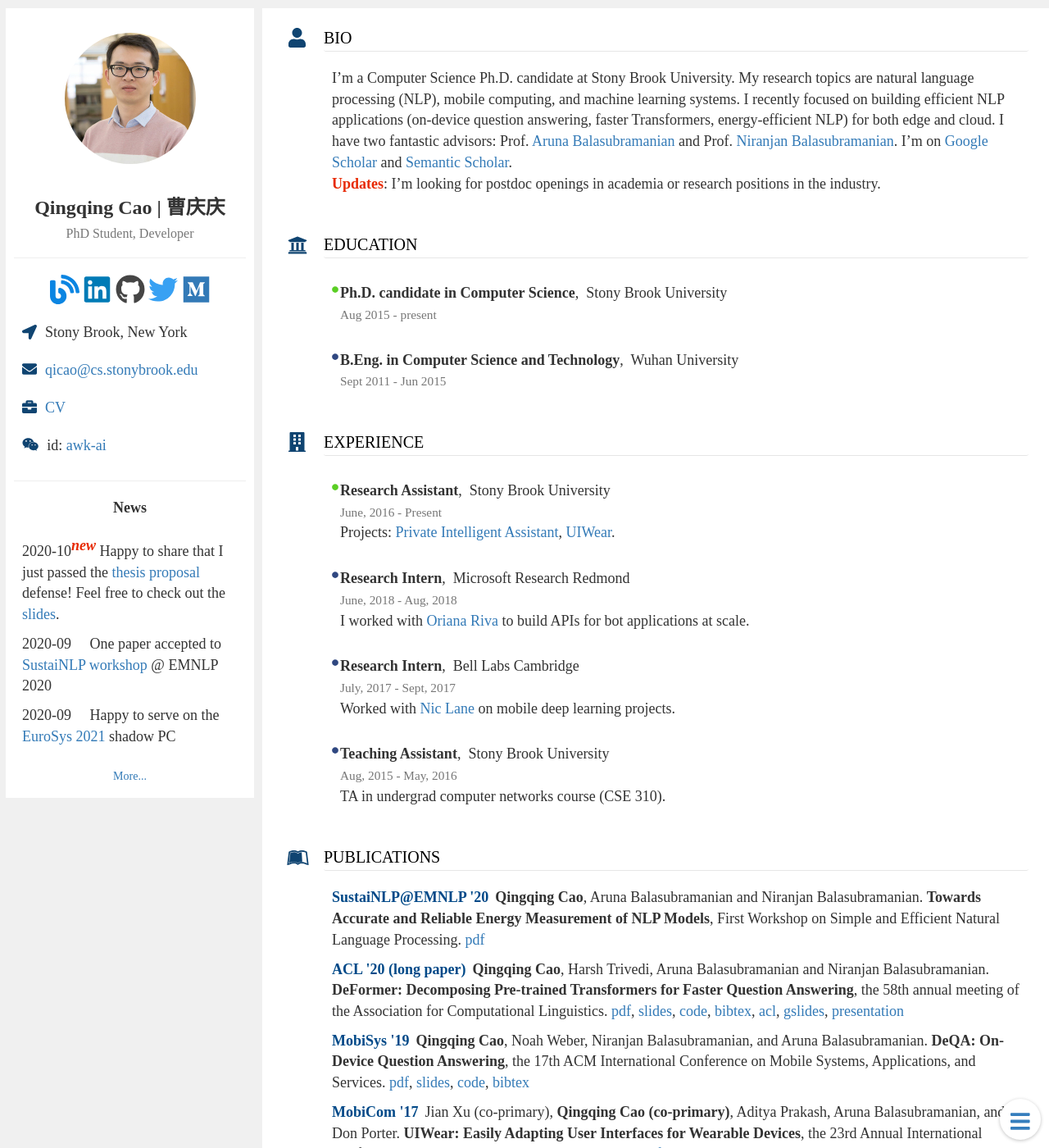
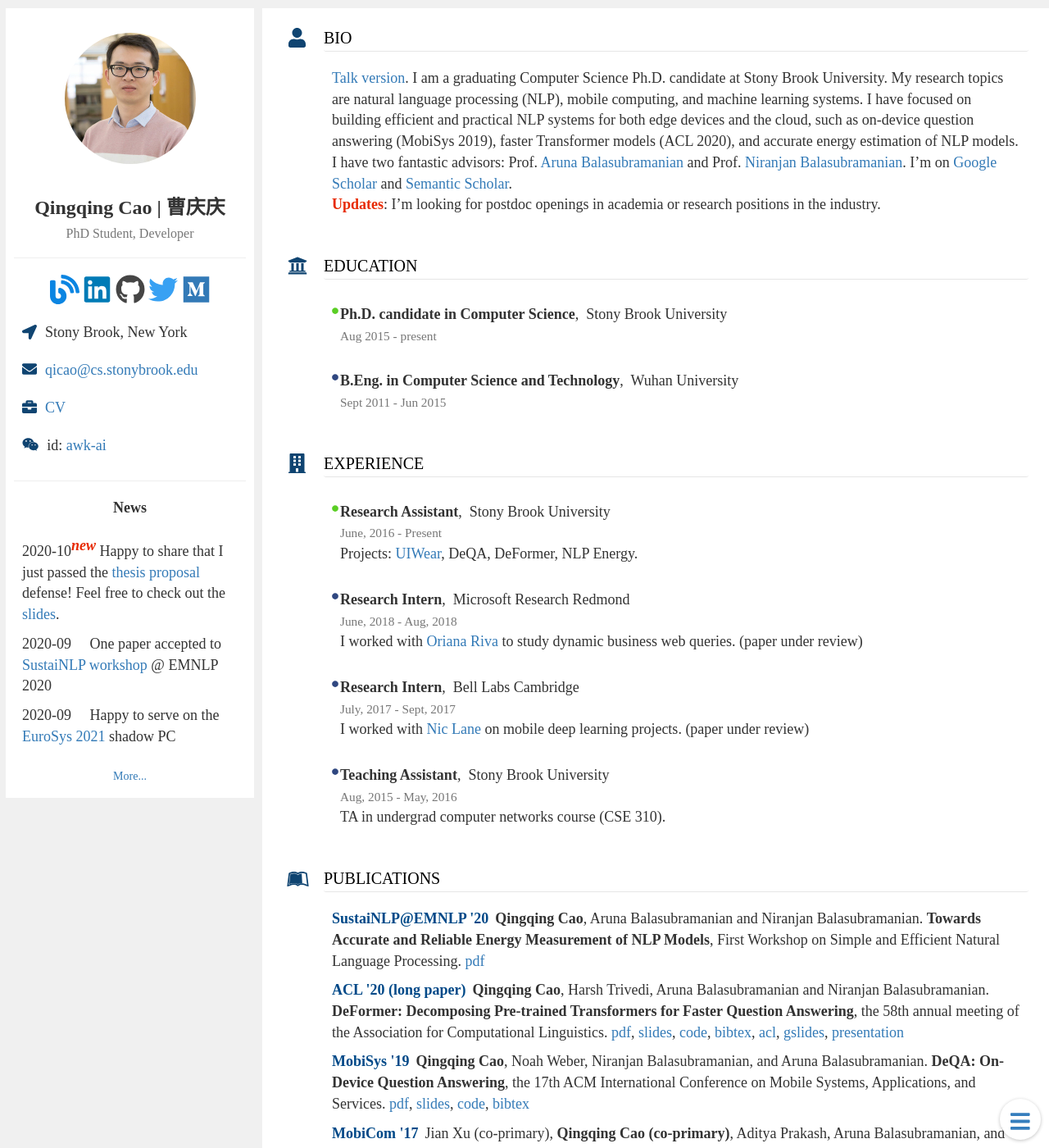
Before and after one commit to csarron/csarron.github.io, a Jekyll site: the page built from index.md, in a window 1280 px wide and 1400 px high. Shown: the whole window at 82% size. Built offline with Jekyll 4.4.1, drawn with Linux system fonts in a browser that asks for light colours; some of the changed text lies outside the part shown.

Commit message:
up bio and service

```diff
--- a/_includes/about.html
+++ b/_includes/about.html
@@ -152,7 +152,7 @@
                 <div class="info">
                     <h4 class="title text-uppercase">{{ notable-item.name }}</h4>
                     <div class="content card card-nested">{% for item in notable-item.items %}
-                        <p><strong>{{ item.name | markdownify | remove: '<p>' | remove: '</p>'}}</strong></p>
+                        <p>{{ item.name | markdownify | remove: '<p>' | remove: '</p>'}}</p>
                         {% endfor %}
                     </div>
                 </div>
--- /dev/null
+++ b/bio.html
@@ -0,0 +1 @@
+Qingqing Cao is a graduating Computer Science Ph.D. candidate at Stony Brook University. His research interests include natural language processing (NLP), mobile computing, and machine learning systems. He has focused on building efficient and practical NLP systems for both edge devices and the cloud, such as on-device question answering (MobiSys 2019), faster Transformer models (ACL 2020), and accurate energy estimation of NLP models. He has two fantastic advisors: Prof. Aruna Balasubramanian and Prof. Niranjan Balasubramanian. He is looking for postdoc openings in academia or research positions in the industry. His website is https://awk.ai.
--- a/bio.txt
+++ /dev/null
@@ -1 +0,0 @@
-He is a 4th-year Ph.D. candidate in Computer Science at Stony Brook University. His research interests lie in the intersection of NLP applications and mobile systems, or AI systems more broadly. More recently, he's worked on optimizing deep learning applications and systems such as building efficient question answering systems for mobile.
--- a/index.md
+++ b/index.md
@@ -68,7 +68,7 @@ bio:
  name: Bio
  style: fas fa-lg fa-user
  content: >
-  I’m a Computer Science Ph.D. candidate at Stony Brook University. My research topics are natural language processing (NLP), mobile computing, and machine learning systems. I recently focused on building efficient NLP applications (on-device question answering, faster Transformers, energy-efficient NLP) for both edge and cloud. I have two fantastic advisors: Prof. [Aruna Balasubramanian](http://www3.cs.stonybrook.edu/~arunab/index.html) and Prof. [Niranjan Balasubramanian](http://www3.cs.stonybrook.edu/~niranjan/index.html). I'm on [Google Scholar](https://scholar.google.com/citations?user=vLpPyUUAAAAJ) and [Semantic Scholar](https://www.semanticscholar.org/author/31961604).
+  [Talk version](/bio.html). I am a graduating Computer Science Ph.D. candidate at Stony Brook University. My research topics are natural language processing (NLP), mobile computing, and machine learning systems. I have focused on building efficient and practical NLP systems for both edge devices and the cloud, such as on-device question answering (MobiSys 2019), faster Transformer models (ACL 2020), and accurate energy estimation of NLP models. I have two fantastic advisors: Prof. [Aruna Balasubramanian](http://www3.cs.stonybrook.edu/~arunab/index.html) and Prof. [Niranjan Balasubramanian](http://www3.cs.stonybrook.edu/~niranjan/index.html). I'm on [Google Scholar](https://scholar.google.com/citations?user=vLpPyUUAAAAJ) and [Semantic Scholar](https://www.semanticscholar.org/author/31961604).
   <br>
   <span class="update">Updates</span>: I'm looking for postdoc openings in academia or research positions in the industry.
 history:
@@ -90,15 +90,15 @@ history:
         location: Stony Brook University
         position: Research Assistant
         extra: >
-            Projects: [Private Intelligent Assistant](http://pria.cs.stonybrook.edu/), [UIWear](http://sbuwear.cs.stonybrook.edu/).
+            Projects: [UIWear](http://sbuwear.cs.stonybrook.edu/), DeQA, DeFormer, NLP Energy.
       - duration: June, 2018 - Aug, 2018
         location: Microsoft Research Redmond
         position: Research Intern
-        extra: I worked with [Oriana Riva](https://www.microsoft.com/en-us/research/people/oriana/) to build APIs for bot applications at scale.
+        extra: I worked with [Oriana Riva](https://www.microsoft.com/en-us/research/people/oriana/) to study dynamic business web queries. (paper under review)
       - duration: July, 2017 - Sept, 2017
         location: Bell Labs Cambridge
         position: Research Intern
-        extra: Worked with [Nic Lane](http://niclane.org) on mobile deep learning projects.
+        extra: I worked with [Nic Lane](http://niclane.org) on mobile deep learning projects. (paper under review)
       - duration: Aug, 2015 - May, 2016
         location: Stony Brook University
         position: Teaching Assistant
@@ -167,6 +167,8 @@ notable:
       - name: MobiSys 2018 PhD Forum [Program Committee](https://www.sigmobile.org/mobisys/2018/workshops/phdforum18/committee/)
       - name: IEEE Transactions on Mobile Computing (TMC) [Reviewer](https://www.computer.org/csdl/api/v1/periodical/trans/tm/2019/02/08605405/17D45We0UEp/download-article/pdf), 2018
       - name: Secondary Reviewer for IMC 2017, MobiSys 2017-2020, MobiCom 2019-2021, EuroSys 2019, SIGCOMM 2019-2020
+      - name: "Worked with excellent master students: Aditya Prakash, Sruti Kumari, Mohit Marwari, Naga Naravamakula, Chenghao Yang, and Alexandru Eugen Irimiea (Oxford)"
+
 # misc:
 #   - name: Skills
 #     style: fas fa-code
```
Also changed, not shown: other parts of index.md (+1 -1 lines).
